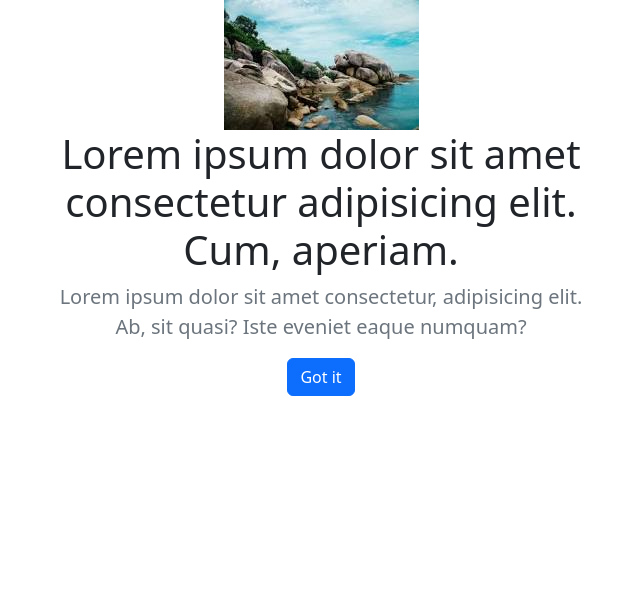
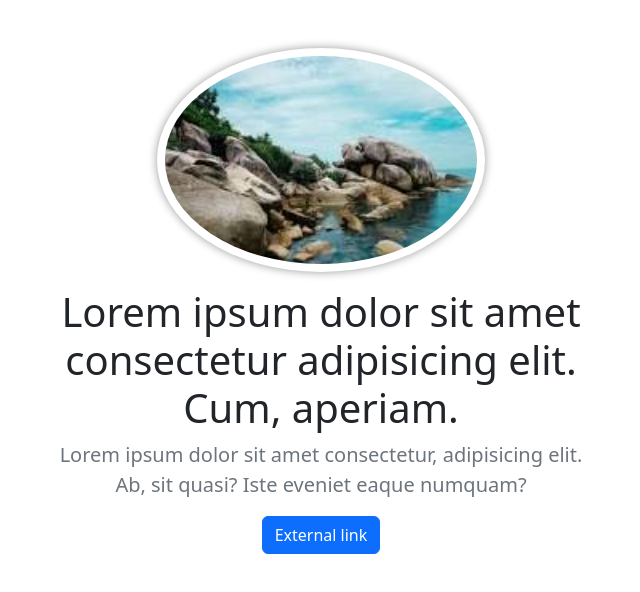
Before and after one commit to Harvey1122018/Frontend, a plain HTML site: page index.html in a window 1280 px wide. Shown: the whole page, without its empty margins (319-959 px from the left). Drawn offline with nearby package versions, Linux system fonts and the light colour scheme.

Commit message:
created personal CSS class

```diff
--- a/index.html
+++ b/index.html
@@ -11,12 +11,21 @@
       integrity="sha384-gH2yIJqKdNHPEq0n4Mqa/HGKIhSkIHeL5AyhkYV8i59U5AR6csBvApHHNl/vI1Bx"
       crossorigin="anonymous"
     />
+    <style>
+     .rounded-img{
+      width: 60%;
+      border-radius: 50%;
+      box-shadow: 0 0 10px rgba(0, 0, 0, 0.4);
+      padding: 0.5em;
+      margin-bottom: 1em;
+     }
+    </style>
   </head>
   <b>
-    <div class="container text-center">
+    <div class="container text-center my-5">
       <div class="row">
         <div class="col-lg-6 cold-md-8 mx-auto">
-          <img src="images.jpeg" alt="Welcome photo"/>
+          <img class="rounded-img" src="images.jpeg" alt="Welcome photo"/>
           <h1 class="fw-light">
             Lorem ipsum dolor sit amet consectetur adipisicing elit. Cum, aperiam.
           </h1>
@@ -24,8 +33,11 @@
             Lorem ipsum dolor sit amet consectetur, adipisicing elit. Ab, sit quasi?
             Iste eveniet eaque numquam?
           </p>
-          <a href="https://vk.com" target="_blank">
-          <button class="btn btn-primary">Got it</button>
+          <a
+          href="https://vk.com" target="_blank"
+          class="btn btn-primary"
+          >
+          External link
           </a>
         </div>
       </div>
```
